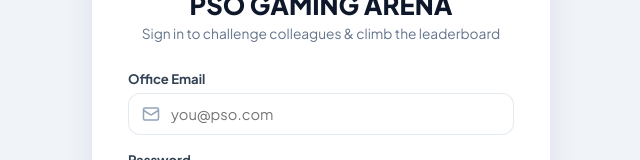
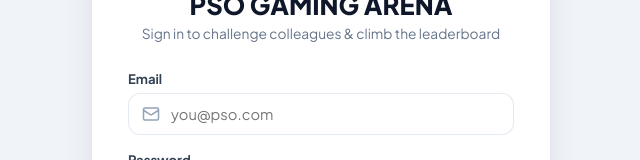
Before and after one commit to afshanofficial05/ps5-office, a Next.js app in the folder frontend/: page /login in a window 1280 px wide. Shown: the part 280-440 px from the top of the page, without its empty margins (319-959 px from the left). Built offline with nearby package versions, Linux system fonts and the light colour scheme; no server answers.

Commit message:
modified:   frontend/src/pages/login.js

```diff
--- a/frontend/src/pages/login.js
+++ b/frontend/src/pages/login.js
@@ -160,7 +160,7 @@ export default function LoginPage() {
 
               <div>
                 <label style={{ display: 'block', fontSize: '0.82rem', fontWeight: 700, color: '#334155', marginBottom: '6px' }}>
-                  Office Email
+                  Email
                 </label>
                 <div style={{ position: 'relative' }}>
                   <Mail size={18} color="#94a3b8" style={{ position: 'absolute', left: '14px', top: '50%', transform: 'translateY(-50%)' }} />
```
